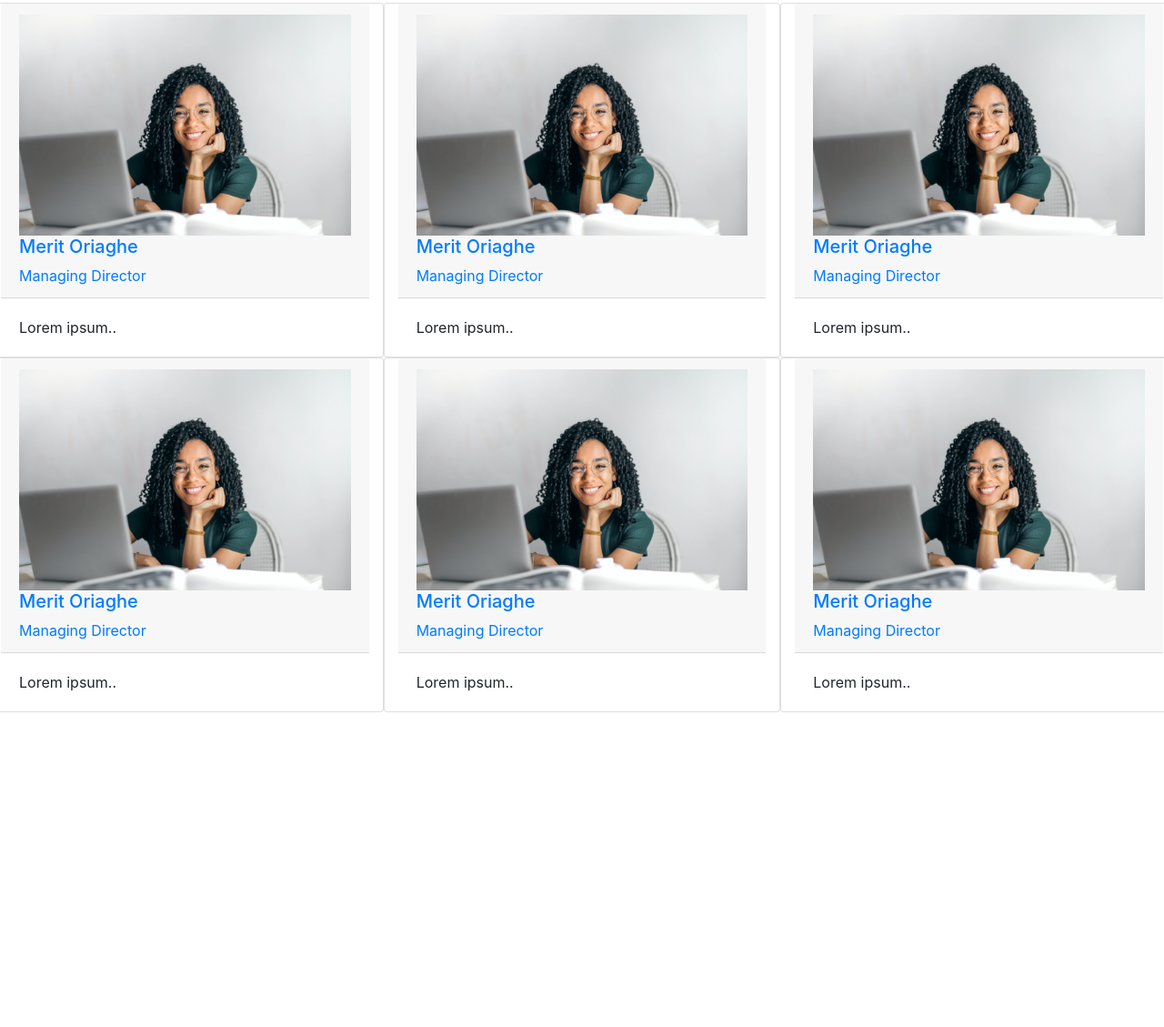
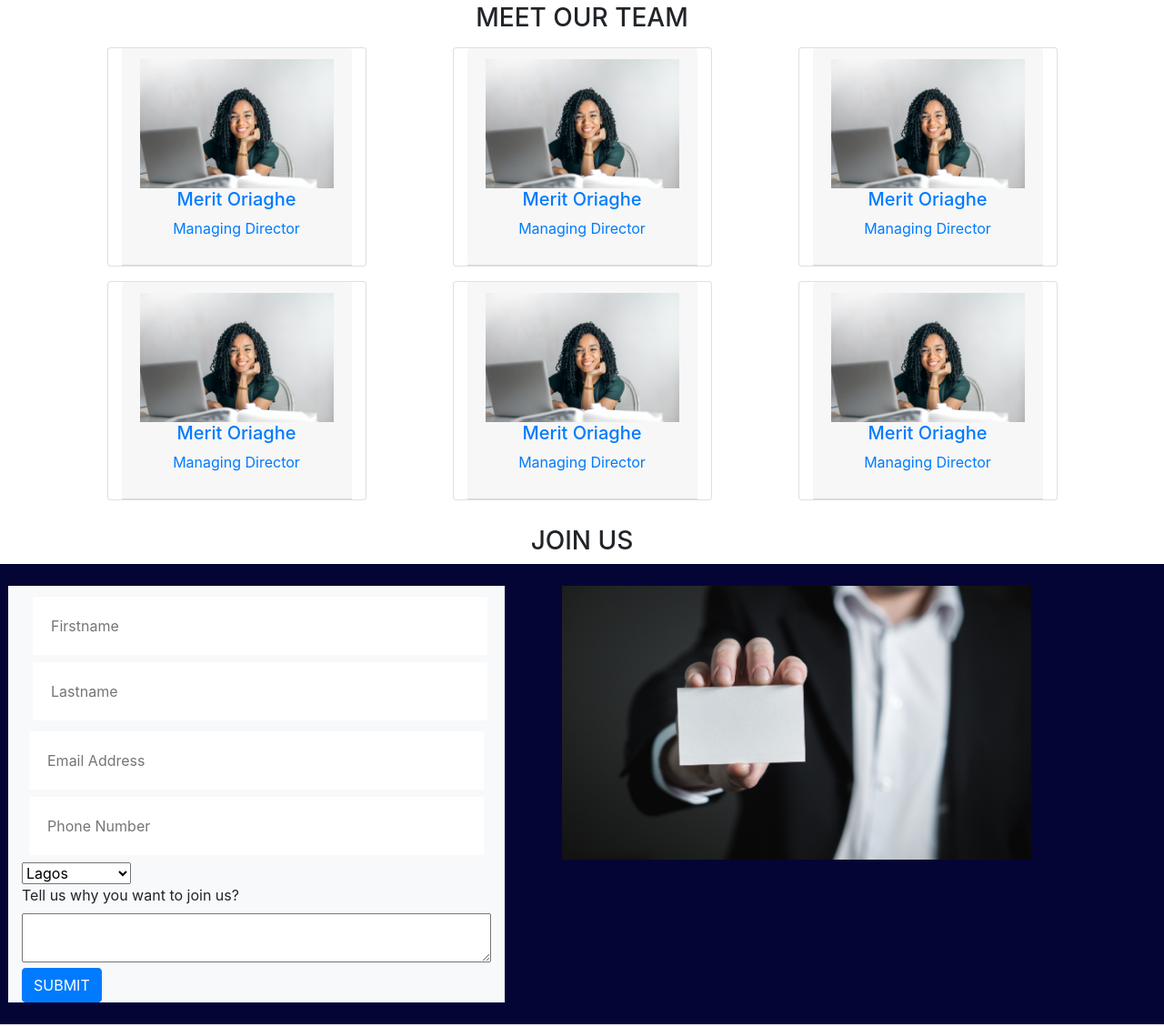
Before and after one commit to devdolapo/me, a plain HTML site: page about.html in a window 1280 px wide. Shown: the part 915-2044 px from the top of the page at 91% size. Drawn offline with nearby package versions, Linux system fonts and the light colour scheme.

Commit message:
new commits

```diff
--- a/about.html
+++ b/about.html
@@ -139,8 +139,8 @@
           </section>
 
           <section class="section2a" style="margin: 0">
-            <div<div class="d-flex">
-              >
+            <div class="d-flex">
+
                 <div class="flex-item2">
                   <div>
                     <img
@@ -163,106 +163,108 @@
               </div>
             </div>
           </section>
-<section3>
+ <section3>
+  <h3 class="text-center"> MEET OUR TEAM</h3>
+  <div class="container">
 
-    <div id="accordion" class="row">
+    <div id="accordion" class="row justify-content-lg-around">
 
-      <div class="card col-4">
+      <div class="card col-3 m-2">
         <div class="card-header">
           <a class="card-link" data-toggle="collapse" href="#collapseOne">
             <div>
               <img style="width: 100%;" src="images/pexels-andrea-piacquadio-3769021.jpg" alt="">
-              <h5>Merit Oriaghe</h5>
-              <span>Managing Director</span>
+              <h5 class="text-center">Merit Oriaghe</h5>
+              <p class="text-center">Managing Director</p>
             </div>
           </a>
         </div>
-        <div id="collapseOne" class="collapse show" data-parent="#accordion">
+        <div id="collapseOne" onclick="show" class="collapse " data-parent="#accordion">
           <div class="card-body">
             Lorem ipsum..
           </div>
         </div>
 
       </div>
-      <div class="card col-4">
+      <div class="card col-3 m-2">
         <div class="card-header">
           <a class="card-link" data-toggle="collapse" href="#collapseTwo">
             <div>
               <img style="width: 100%;" src="images/pexels-andrea-piacquadio-3769021.jpg" alt="">
-              <h5>Merit Oriaghe</h5>
-              <span>Managing Director</span>
+              <h5 class="text-center">Merit Oriaghe</h5>
+              <p class="text-center">Managing Director</p>
             </div>
           </a>
         </div>
-        <div id="collapseTwo" class="collapse show" data-parent="#accordion">
+        <div id="collapseTwo" onclick="show"  class="collapse " data-parent="#accordion">
           <div class="card-body">
             Lorem ipsum..
           </div>
         </div>
 
       </div>
-      <div class="card col-4">
+      <div class="card col-3 m-2">
         <div class="card-header">
           <a class="card-link" data-toggle="collapse" href="#collapseThree">
             <div>
               <img style="width: 100%;" src="images/pexels-andrea-piacquadio-3769021.jpg" alt="">
-              <h5>Merit Oriaghe</h5>
-              <span>Managing Director</span>
+              <h5 class="text-center">Merit Oriaghe</h5>
+              <p class="text-center">Managing Director</p>
             </div>
           </a>
         </div>
-        <div id="collapseThree" class="collapse show" data-parent="#accordion">
+        <div id="collapseThree" class="collapse" onclick="show"  data-parent="#accordion">
           <div class="card-body">
             Lorem ipsum..
           </div>
         </div>
 
       </div>
-      <div class="card col-4">
+      <div class="card col-3 m-2">
         <div class="card-header">
           <a class="card-link" data-toggle="collapse" href="#collapseFour">
             <div>
               <img style="width: 100%;" src="images/pexels-andrea-piacquadio-3769021.jpg" alt="">
-              <h5>Merit Oriaghe</h5>
-              <span>Managing Director</span>
+              <h5 class="text-center">Merit Oriaghe</h5>
+              <p class="text-center">Managing Director</p>
             </div>
           </a>
         </div>
-        <div id="collapseFour" class="collapse show" data-parent="#accordion">
+        <div id="collapseFour" class="collapse" onclick="show"  data-parent="#accordion">
           <div class="card-body">
             Lorem ipsum..
           </div>
         </div>
 
       </div>
-      <div class="card col-4">
+      <div class="card col-3 m-2">
         <div class="card-header">
           <a class="card-link" data-toggle="collapse" href="#collapseFive">
             <div>
               <img style="width: 100%;" src="images/pexels-andrea-piacquadio-3769021.jpg" alt="">
-              <h5>Merit Oriaghe</h5>
-              <span>Managing Director</span>
+              <h5 class="text-center">Merit Oriaghe</h5>
+              <p class="text-center">Managing Director</p>
             </div>
           </a>
         </div>
-        <div id="collapseFive" class="collapse show" data-parent="#accordion">
+        <div id="collapseFive" class="collapse" onclick="show" data-parent="#accordion">
           <div class="card-body">
             Lorem ipsum..
           </div>
         </div>
 
       </div>
-      <div class="card col-4">
+      <div class="card col-3 m-2">
         <div class="card-header">
           <a class="card-link" data-toggle="collapse" href="#collapseSix">
             <div>
               <img style="width: 100%;" src="images/pexels-andrea-piacquadio-3769021.jpg" alt="">
-              <h5>Merit Oriaghe</h5>
-              <span>Managing Director</span>
+              <h5 class="text-center">Merit Oriaghe</h5>
+              <p class="text-center">Managing Director</p>
             </div>
           </a>
         </div>
-        <div id="collapseSix" class="collapse show" data-parent="#accordion">
+        <div id="collapseSix" class="collapse" onclick="show"  data-parent="#accordion">
           <div class="card-body">
             Lorem ipsum..
           </div>
@@ -273,14 +275,71 @@
 
     </div>
 
-
+  </div>
 
 
 
 
 
 </section3>
-          <section class="section4"></section>
+          <section style="height:90vh;" class="section4 ">
+            <h3 class="text-center">
+              JOIN US
+            </h3>
+            <div class=" row blue">
+
+            <div class="form-group bg-light m-4 col-5 ">
+              <form style="width:100%" class="was.was-validated" >
+                <div class="m-2 form-item">
+                  <input type="text" placeholder="Firstname" class="m-1" required >
+                  <input type="text" placeholder="Lastname" class="m-1" required >
+                  <div class="valid-feedback">Valid.</div>
+                  <div class="invalid-feedback">Please fill out this field.</div>
+                </div>
+                <div class="m-2 form-item">
+                  <input type="email" placeholder="Email Address" required>
+                  <div class="valid-feedback">Valid.</div>
+                  <div class="invalid-feedback">Please fill out this field.</div>
+                </div>
+                <div class="m-2 form-item">
+                  <input type="" placeholder="Phone Number" required>
+                  <div class="valid-feedback">Valid.</div>
+                  <div class="invalid-feedback">Please fill out this field.</div>
+                </div>
+                <div class="form-item">
+                  <select name="location" id="location">
+                    <option value="Lagos"> Lagos</option>
+                    <option value="Lagos"> Abuja</option>
+                    <option value="Lagos"> Benin</option>
+                    <option value="Lagos"> PortHarcourt</option>
+                    <option value="Lagos"> Abia</option>
+                    <option value="Lagos"> Kaduna</option>
+                    <option value="Lagos"> Delta</option>
+                    <option value="Lagos"> Imo</option>
+                    <option value="Lagos"> Gombe</option>
+                    <option value="Lagos"> Jos</option>
+                    <option value="Lagos"> Oyo</option>
+                  </select>
+                </div>
+                  <div class="form-item " >
+                    <label for=""> Tell us why you want to join us?</label>
+                    <textarea name="message" style="width: 100%; height:auto;" value="why do you want to join us?">
+
+
+                    </textarea>
+                    <div class="valid-feedback">Valid.</div>
+                    <div class="invalid-feedback">Please fill out this field.</div>
+                  </div>
+                <button type="submit" class="btn btn-primary" id="button" onclick="alert:'hello';"> SUBMIT</button>
+              </form>
+            </div>
+            <div class="m-4 col-5">
+              <div style="height: auto; ;">
+              <img style="width: 100%; height:auto" src="images/pexels-pixabay-326576.jpg" alt="">
+            </div>
+            </div>
+          </div>
+          </section>
 
           <section class="section5"></section>
         </div>
--- a/css/consl.css
+++ b/css/consl.css
@@ -287,6 +287,10 @@ i:hover {
 .flex-item2 {
   flex-basis: 50%;
 }
+input {
+  width: 100%;
+  padding: 20px;
+}
 
 /* media queries */
 @media screen and (max-width: 600px) {
--- a/js/consl.js
+++ b/js/consl.js
@@ -1,13 +1,9 @@
-// const change = document.getElementById("change");
-// change = document.replaceChild(h3, h4);
+ document.querySelector("#button").addEventListener('submit', function(e){
+    Hello();
 
-// console.log(change);
-// var tag = document.getElementsByTagName("h3");
-// console.log(tag);
-// window.screen.width = function () {
-//   if (document.body.screen < 800 || document.documentElement.screen < 800) {
-//     document.getElementsById("change").replaceChild(h4, h3);
-//   } else {
-//     document.getElementsById("change").replaceChild(h3, h4);
-//   }
-// };
+
+    e.preventDefault(),
+});
+Hello(){
+    alert:{"hi this is a string"};
+}
```
Also changed, not shown: images/pexels-pixabay-326576.jpg (added).
